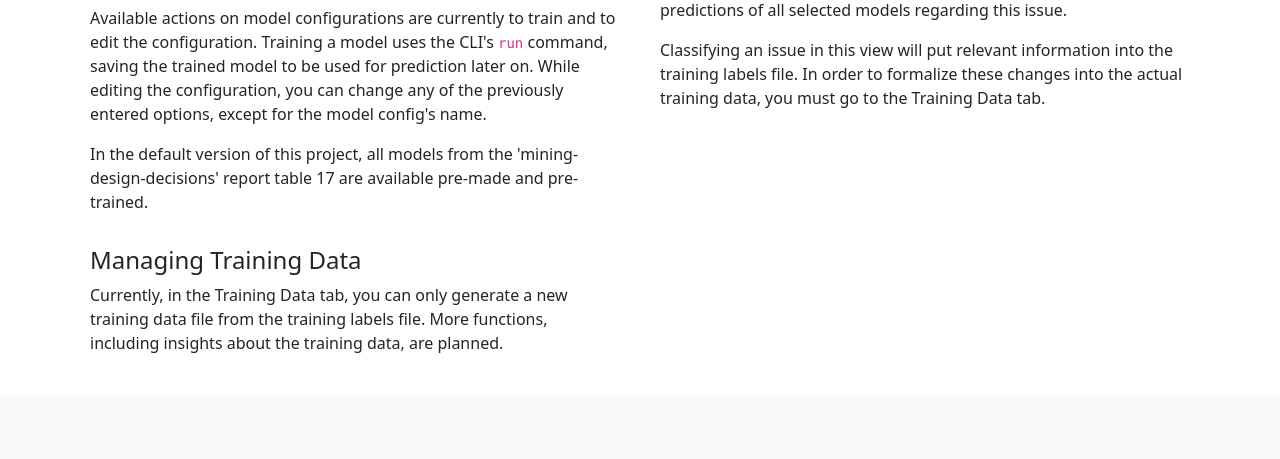
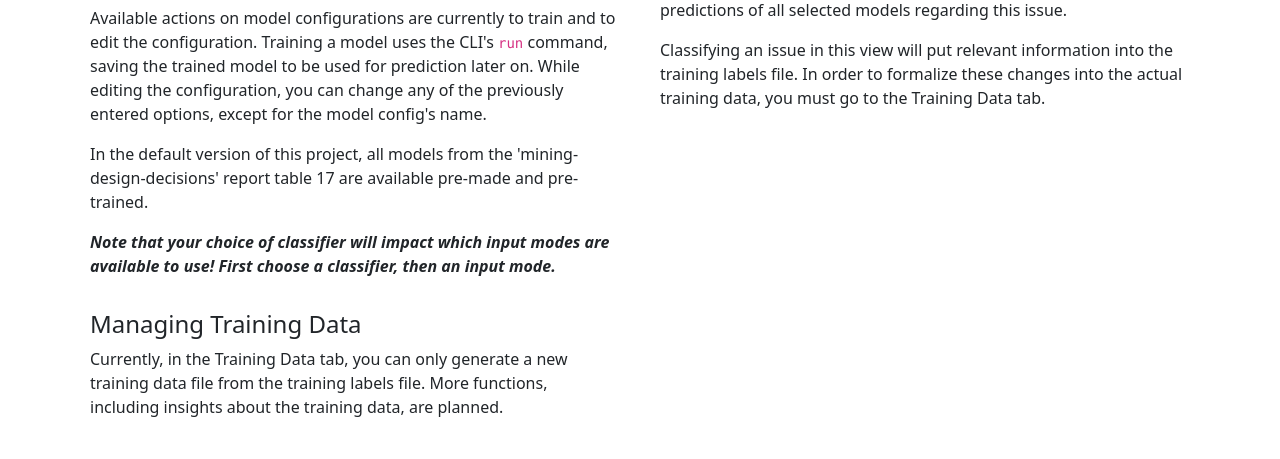
Before and after one commit to mining-design-decisions/maestro-ArchUI, a Python web app: template flask/app/templates/home.html in a window 1280 px wide. Shown: the part 585-1044 px from the top of the page. Before the commit the page ends 938 px from the top, so only its background shows below. Run offline with Jinja, Linux system fonts and the light colour scheme; the template is opened without the code that fills it, so the values that code supplies are empty.

Commit message:
Update home.html

```diff
--- a/flask/app/templates/home.html
+++ b/flask/app/templates/home.html
@@ -20,6 +20,7 @@
                     <p>Clicking this button will create the config and redirect you to the view page for your new config. There, you can see all available model configs, and select one for more detailed action.</p>
                     <p>Available actions on model configurations are currently to train and to edit the configuration. Training a model uses the CLI's <code>run</code> command, saving the trained model to be used for prediction later on. While editing the configuration, you can change any of the previously entered options, except for the model config's name.</p>
                     <p>In the default version of this project, all models from the 'mining-design-decisions' report table 17 are available pre-made and pre-trained.</p>
+                    <p><em><b>Note that your choice of classifier will impact which input modes are available to use! First choose a classifier, then an input mode.</b></em></p>
                 </div>
             </div>
             <div class="col-sm">
```
